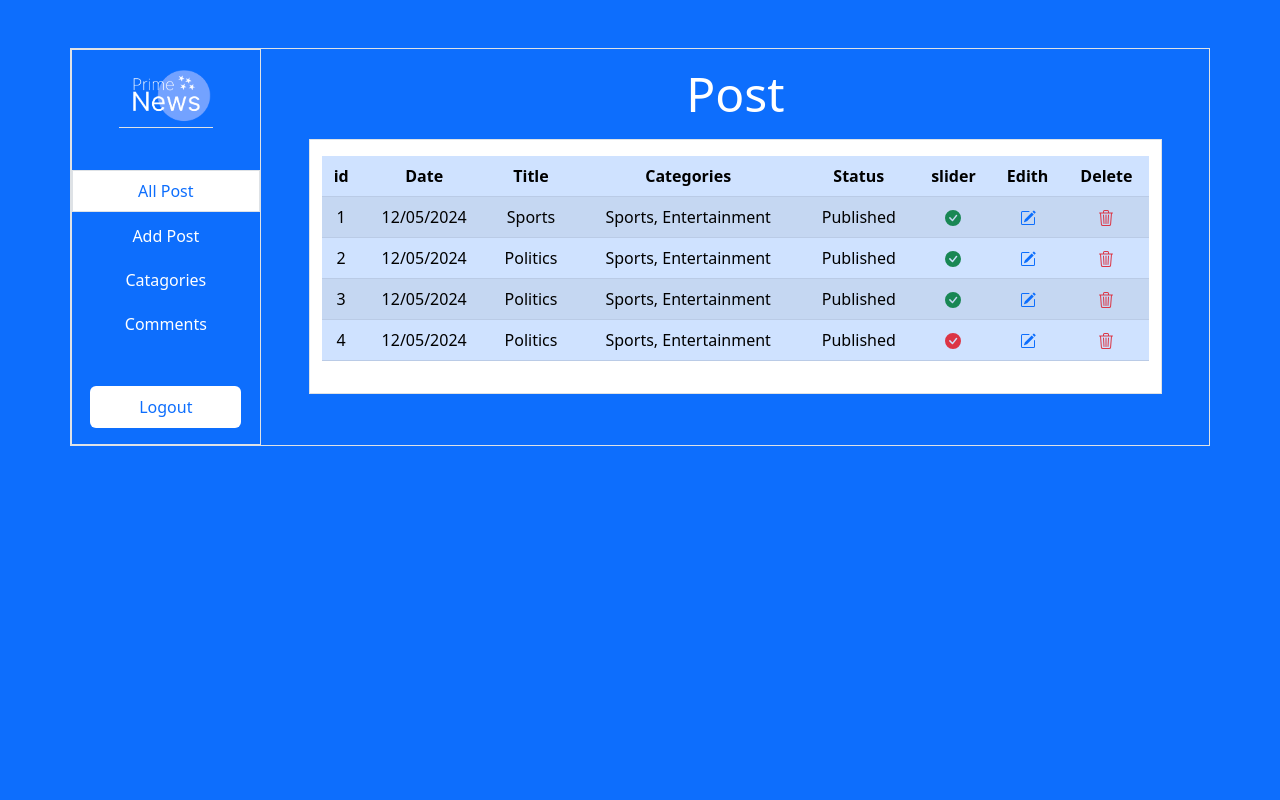
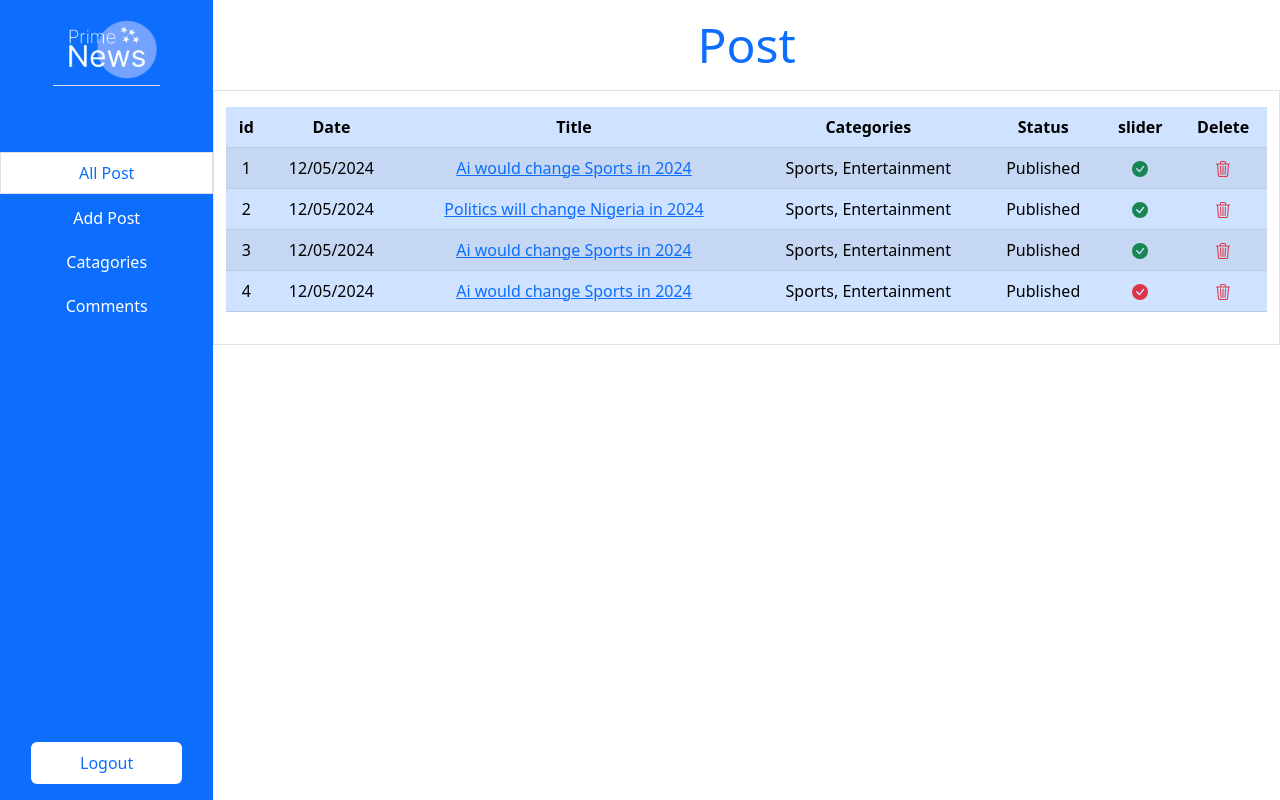
Before and after one commit to chinedugabriel/Blog-Post, a PHP site: page /pages/all_post.php in a window 1280 px wide. Run offline with PHP 8.4, Linux system fonts and the light colour scheme.

Commit message:
fix: change the page view and table content

```diff
--- a/pages/all_post.php
+++ b/pages/all_post.php
@@ -22,11 +22,11 @@
     <!-- bootstrap link ends here -->
     <link rel="shortcut icon" href="../src/img/favicon.ico" type="image/x-icon">
 </head>
-<body class="bg-primary p-0 ">
-    <section class="vh-sm-100 ">
-        <div class="container-md mt-sm-5">
-            <div class="row border d-flex gap-sm-5 ">
-                <div class="col-sm-2 border py-3 d-flex flex-column gap-4">
+<body class="">
+    <section class="">
+        <div class="container-fluid">
+            <div class="row d-flex vh-100">
+                <div class="col-sm-12 col-md-2 col-lg- py-3 d-flex flex-column gap-5 bg-primary">
                     <div class="row">
                         <div class="col-md-12 text-center p-0">
                             <img src="../src/img/blog_logo.png" alt="logo" class="img-fluid w-50 w-md-75 border-bottom img-logo ">
@@ -60,7 +60,7 @@
                             </ul>
                         </div>
                     </div>
-                    <div class="row">
+                    <div class="row mt-auto">
                         <div class="col-md-12 text-center">
                             <button class="btn py-md-2 px-md-5 btn bg-white text-primary">
                                Logout
@@ -68,11 +68,11 @@
                         </div>
                     </div>
                 </div>
-                <div class="col-sm-9  pt-3 p-start-2">
+                <div class="col-sm-12 col-md-10  pt-3 p-start-2">
 
                     <div class="row">
                         <div class="col-md-12 text-center">
-                            <p class="display-5 text-white">Post</p>
+                            <p class="display-5 text-primary">Post</p>
                         </div>
                     </div>
                     <div class="row border bg-white">
@@ -88,7 +88,6 @@
                                                 <th>Categories</th>
                                                 <th>Status</th>
                                                 <th>slider</th>
-                                                <th>Edith</th>
                                                 <th>Delete</th>
                                             </tr>
                                         </thead>
@@ -99,7 +98,10 @@
                                                     12/05/2024
                                                 </td>
                                                 <td>
-                                                    Sports
+                                                    <!-- this link take you to the edith page -->
+                                                    <a href= "">
+                                                        Ai would change Sports in 2024
+                                                    </a>
                                                 </td>
                                                 <td>
                                                     Sports, Entertainment
@@ -115,15 +117,7 @@
                                                         </svg>
                                                     </a>
                                                 </td>
-                                                <td>
-                                                    <!-- Edith icon -->
-                                                    <a href="#">
-                                                        <svg xmlns="http://www.w3.org/2000/svg" width="16" height="16" fill="currentColor" class="bi bi-pencil-square" viewBox="0 0 16 16">
-                                                            <path d="M15.502 1.94a.5.5 0 0 1 0 .706L14.459 3.69l-2-2L13.502.646a.5.5 0 0 1 .707 0l1.293 1.293zm-1.75 2.456-2-2L4.939 9.21a.5.5 0 0 0-.121.196l-.805 2.414a.25.25 0 0 0 .316.316l2.414-.805a.5.5 0 0 0 .196-.12l6.813-6.814z"/>
-                                                            <path fill-rule="evenodd" d="M1 13.5A1.5 1.5 0 0 0 2.5 15h11a1.5 1.5 0 0 0 1.5-1.5v-6a.5.5 0 0 0-1 0v6a.5.5 0 0 1-.5.5h-11a.5.5 0 0 1-.5-.5v-11a.5.5 0 0 1 .5-.5H9a.5.5 0 0 0 0-1H2.5A1.5 1.5 0 0 0 1 2.5z"/>
-                                                        </svg>
-                                                    </a>
-                                                </td>
+
                                                 <td>
                                                     <!-- Delete icon -->
                                                     <a href="#">
@@ -142,7 +136,10 @@
                                                     12/05/2024
                                                 </td>
                                                 <td>
-                                                    Politics
+                                                    <!-- this link would be used to edith each post -->
+                                                    <a href= "">
+                                                        Politics will change Nigeria in 2024
+                                                    </a>
                                                 </td>
                                                 <td>
                                                     Sports, Entertainment
@@ -158,14 +155,7 @@
                                                         </svg>
                                                     </a>
                                                 </td>
-                                                <td>
-                                                    <a href="#">
-                                                        <svg xmlns="http://www.w3.org/2000/svg" width="16" height="16" fill="currentColor" class="bi bi-pencil-square" viewBox="0 0 16 16">
-                                                            <path d="M15.502 1.94a.5.5 0 0 1 0 .706L14.459 3.69l-2-2L13.502.646a.5.5 0 0 1 .707 0l1.293 1.293zm-1.75 2.456-2-2L4.939 9.21a.5.5 0 0 0-.121.196l-.805 2.414a.25.25 0 0 0 .316.316l2.414-.805a.5.5 0 0 0 .196-.12l6.813-6.814z"/>
-                                                            <path fill-rule="evenodd" d="M1 13.5A1.5 1.5 0 0 0 2.5 15h11a1.5 1.5 0 0 0 1.5-1.5v-6a.5.5 0 0 0-1 0v6a.5.5 0 0 1-.5.5h-11a.5.5 0 0 1-.5-.5v-11a.5.5 0 0 1 .5-.5H9a.5.5 0 0 0 0-1H2.5A1.5 1.5 0 0 0 1 2.5z"/>
-                                                        </svg>
-                                                    </a>
-                                                </td>
+
                                                 <td>
                                                     <a href="#">
                                                         <svg xmlns="http://www.w3.org/2000/svg" width="16" height="16" fill="currentColor" class="bi bi-trash3 text-danger " viewBox="0 0 16 16">
@@ -183,7 +173,10 @@
                                                     12/05/2024
                                                 </td>
                                                 <td>
-                                                    Politics
+                                                    <!-- this link take you to the edith page -->
+                                                    <a href= "">
+                                                        Ai would change Sports in 2024
+                                                    </a>
                                                 </td>
                                                 <td>
                                                     Sports, Entertainment
@@ -199,15 +192,7 @@
                                                         </svg>
                                                     </a>
                                                 </td>
-                                                <td>
-                                                    <!-- Edith icon -->
-                                                    <a href="#">
-                                                        <svg xmlns="http://www.w3.org/2000/svg" width="16" height="16" fill="currentColor" class="bi bi-pencil-square " viewBox="0 0 16 16">
-                                                            <path d="M15.502 1.94a.5.5 0 0 1 0 .706L14.459 3.69l-2-2L13.502.646a.5.5 0 0 1 .707 0l1.293 1.293zm-1.75 2.456-2-2L4.939 9.21a.5.5 0 0 0-.121.196l-.805 2.414a.25.25 0 0 0 .316.316l2.414-.805a.5.5 0 0 0 .196-.12l6.813-6.814z"/>
-                                                            <path fill-rule="evenodd" d="M1 13.5A1.5 1.5 0 0 0 2.5 15h11a1.5 1.5 0 0 0 1.5-1.5v-6a.5.5 0 0 0-1 0v6a.5.5 0 0 1-.5.5h-11a.5.5 0 0 1-.5-.5v-11a.5.5 0 0 1 .5-.5H9a.5.5 0 0 0 0-1H2.5A1.5 1.5 0 0 0 1 2.5z"/>
-                                                        </svg>
-                                                    </a>
-                                                </td>
+
                                                 <td>
                                                     <!-- Delete icon -->
                                                     <a href="#">
@@ -226,7 +211,10 @@
                                                     12/05/2024
                                                 </td>
                                                 <td>
-                                                    Politics
+                                                  <!-- this link take you to the edith page -->
+                                                    <a href= "">
+                                                        Ai would change Sports in 2024
+                                                    </a>
                                                 </td>
                                                 <td>
                                                     Sports, Entertainment
@@ -242,15 +230,7 @@
                                                         </svg>
                                                     </a>
                                                 </td>
-                                                <td>
-                                                    <!-- Edith icon -->
-                                                    <a href="#">
-                                                        <svg xmlns="http://www.w3.org/2000/svg" width="16" height="16" fill="currentColor" class="bi bi-pencil-square" viewBox="0 0 16 16">
-                                                            <path d="M15.502 1.94a.5.5 0 0 1 0 .706L14.459 3.69l-2-2L13.502.646a.5.5 0 0 1 .707 0l1.293 1.293zm-1.75 2.456-2-2L4.939 9.21a.5.5 0 0 0-.121.196l-.805 2.414a.25.25 0 0 0 .316.316l2.414-.805a.5.5 0 0 0 .196-.12l6.813-6.814z"/>
-                                                            <path fill-rule="evenodd" d="M1 13.5A1.5 1.5 0 0 0 2.5 15h11a1.5 1.5 0 0 0 1.5-1.5v-6a.5.5 0 0 0-1 0v6a.5.5 0 0 1-.5.5h-11a.5.5 0 0 1-.5-.5v-11a.5.5 0 0 1 .5-.5H9a.5.5 0 0 0 0-1H2.5A1.5 1.5 0 0 0 1 2.5z"/>
-                                                        </svg>
-                                                    </a>
-                                                </td>
+
                                                 <td>
                                                     <!-- Delete icon -->
                                                     <a href="#">
```
